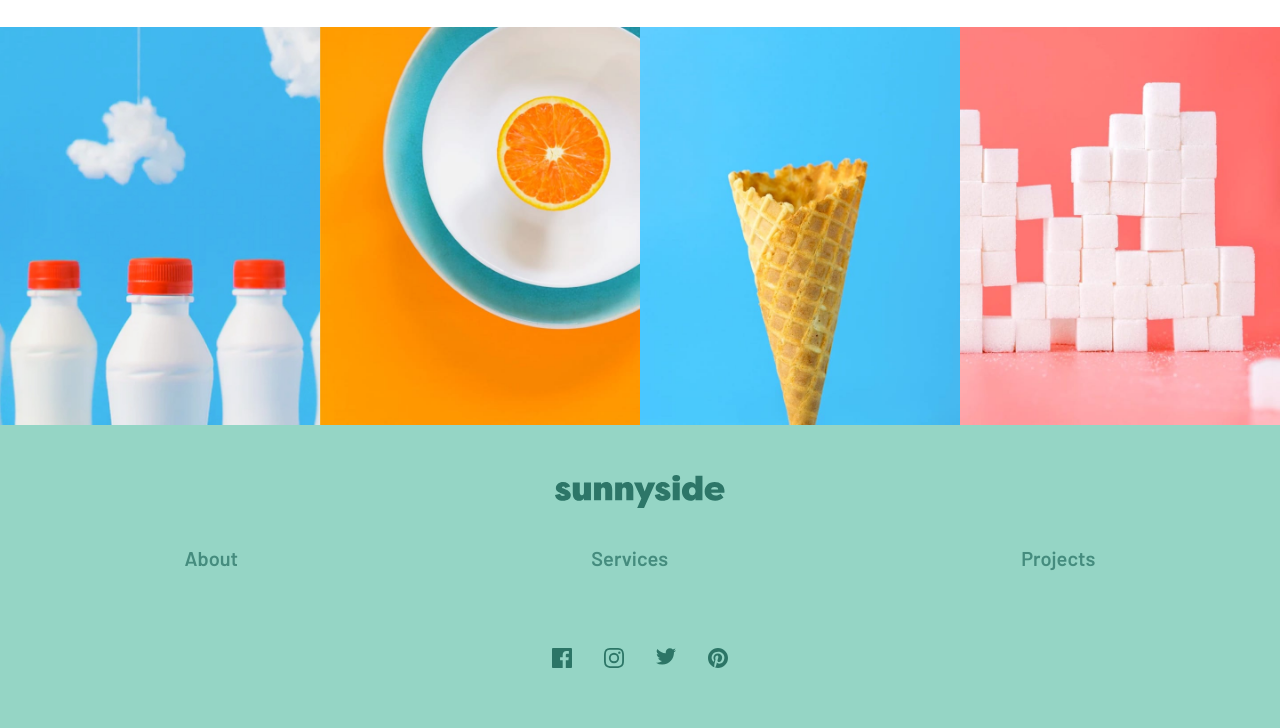
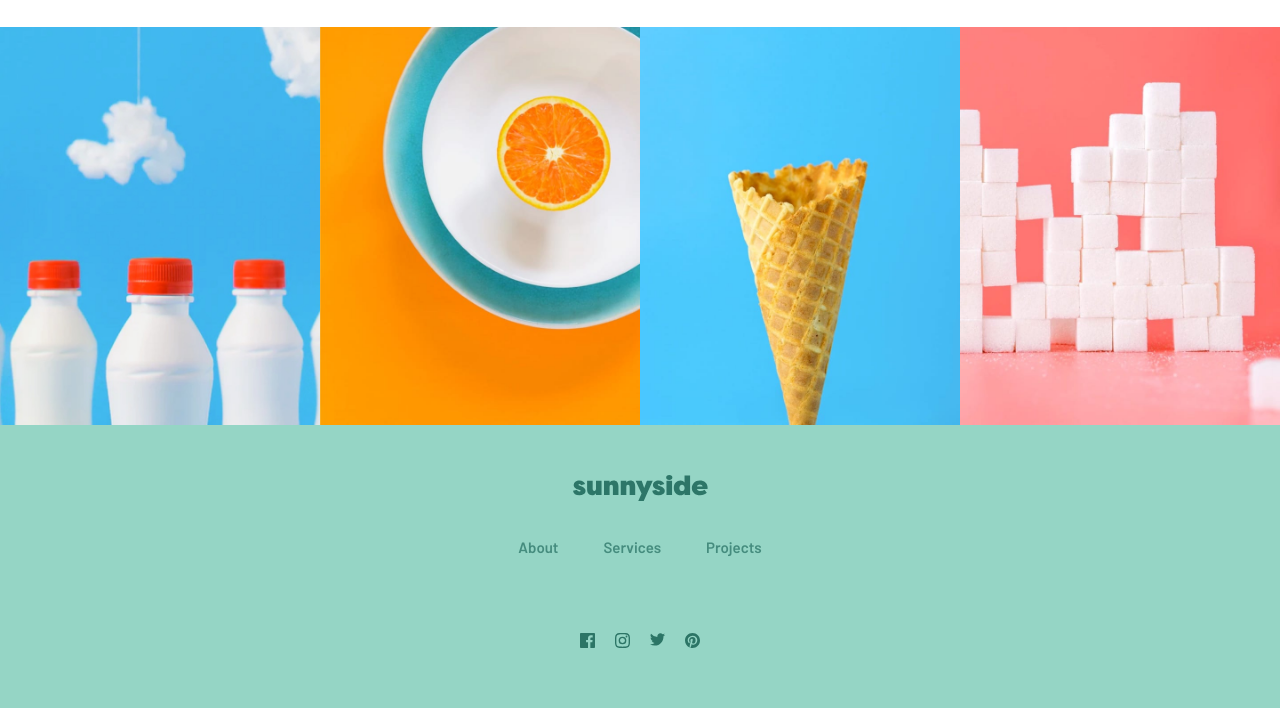
Before and after one commit to martinorue/Sunnyside-agency-landing-page, a website built with Vite: page index.html in a window 1280 px wide. Shown: the part 2379-3107 px from the top of the page. Built offline with nearby package versions, Linux system fonts and the light colour scheme.

Commit message:
complete footer in tablet view

```diff
--- a/index.html
+++ b/index.html
@@ -161,16 +161,16 @@
     </ul>
     <div class="social-media">
       <i>
-        <img src="images/icon-facebook.svg" alt="">
+        <img class="social-media__img" src="images/icon-facebook.svg" alt="">
       </i>
       <i>
-        <img src="images/icon-instagram.svg" alt="">
+        <img class="social-media__img" src="images/icon-instagram.svg" alt="">
       </i>
       <i>
-        <img src="images/icon-twitter.svg" alt="">
+        <img class="social-media__img" src="images/icon-twitter.svg" alt="">
       </i>
       <i>
-        <img src="images/icon-pinterest.svg" alt="">
+        <img class="social-media__img" src="images/icon-pinterest.svg" alt="">
       </i>
     </div>
   </footer>
--- a/scss/layout/_footer.scss
+++ b/scss/layout/_footer.scss
@@ -29,4 +29,25 @@
         gap: 32px;
         padding: 60px;
     }
+
+    @media only screen and (min-width: 48em) {
+        .footer__logo {
+            width: 135px;
+        }
+
+        &__links {
+            justify-content: center;
+            gap: 45px;
+            font-size: 1.5rem;
+        }
+
+        .social-media {
+            gap: 20px;
+
+            &__img {
+                width: 15px;
+            }
+        }
+
+    }
 }
```
Also changed, not shown: css/main.css.
